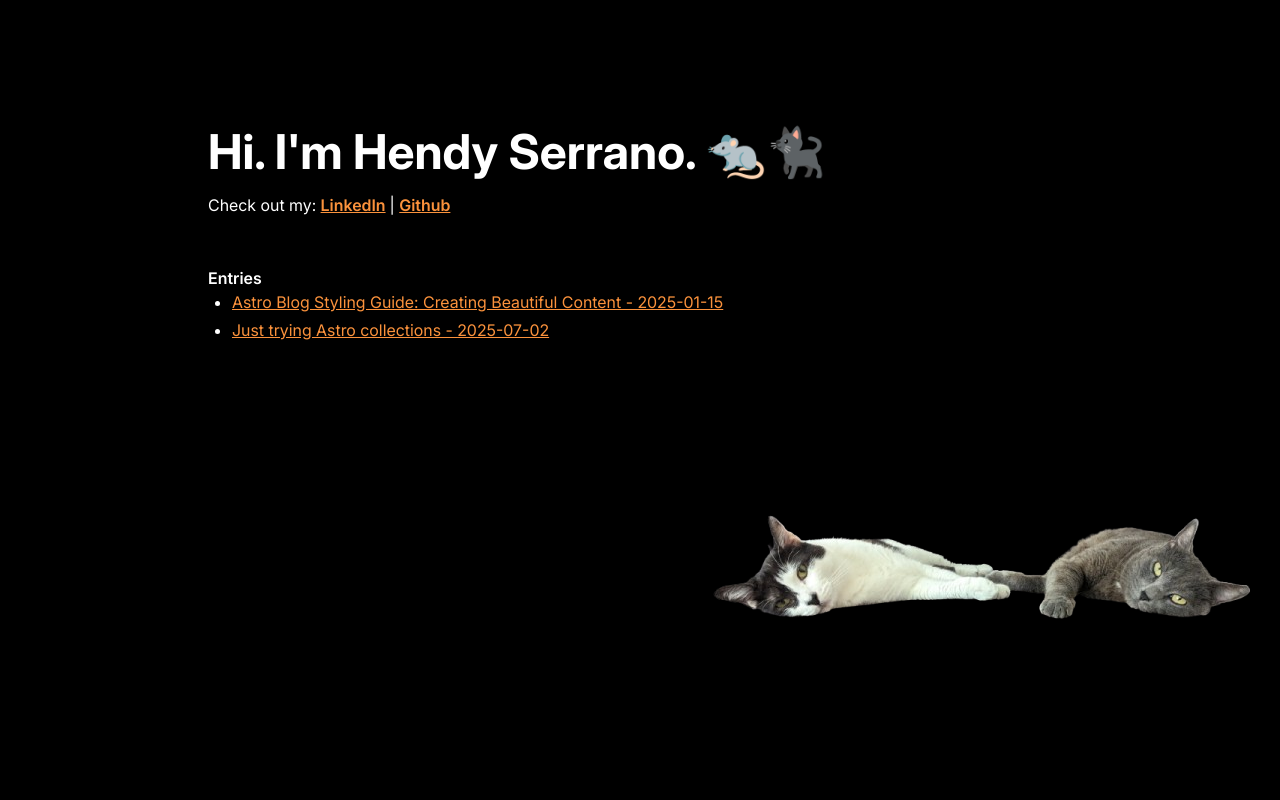
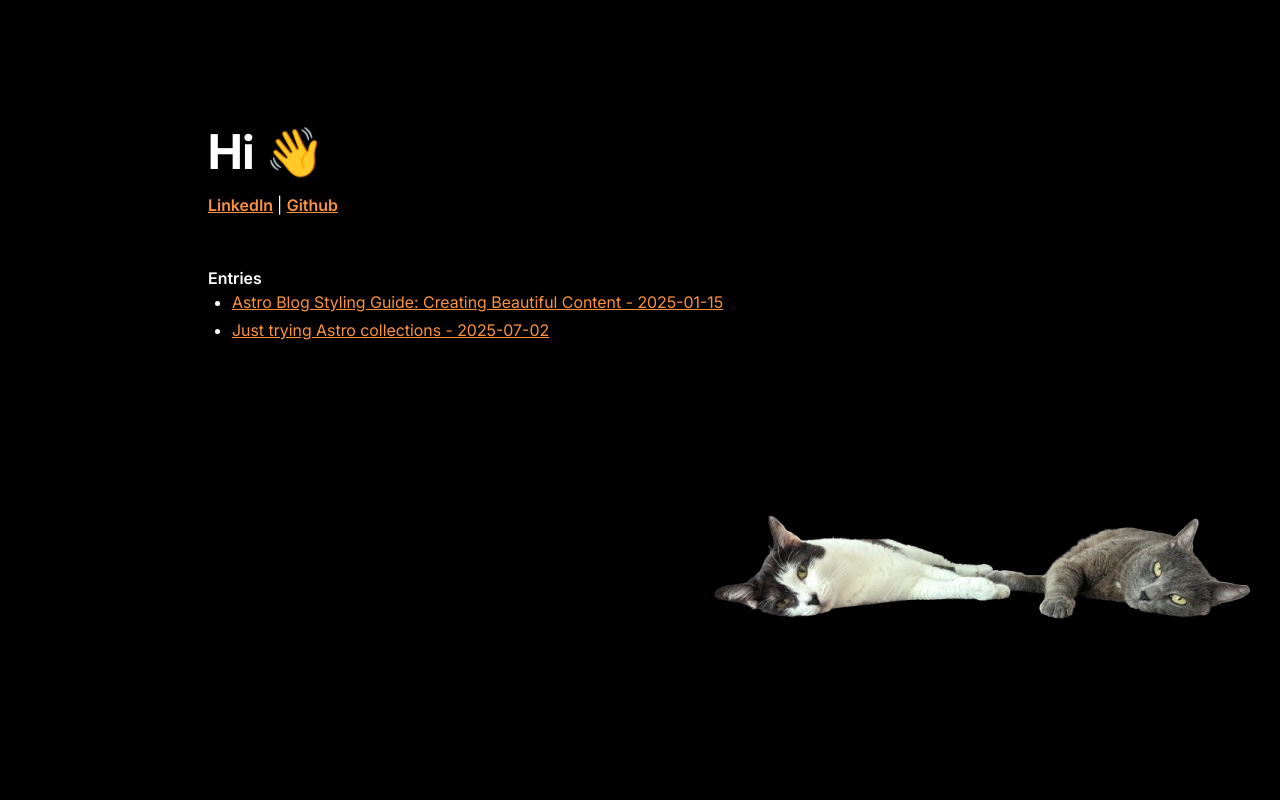
Before and after one commit to hserranome/hserranome-web, an Astro site: page / in a window 1280 px wide. Built offline with nearby package versions, Linux system fonts and the light colour scheme; Astro itself is replaced by a stand-in of ours.

Commit message:
change: update copy

```diff
--- a/src/pages/index.astro
+++ b/src/pages/index.astro
@@ -15,10 +15,9 @@ const posts = await getCollection("blog");
   </head>
   <body>
     <main class="pt-16">
-      <h1 class="text-5xl mb-4"><b>Hi. I'm Hendy Serrano. 🐀🐈‍⬛</b></h1>
+      <h1 class="text-5xl mb-4"><b>Hi 👋</b></h1>
       <div>
         <p class="font-semibold">
-          <span class="font-normal">Check out my: </span>
           <a
             target="_blank"
             rel="noopener noreferrer"
```
